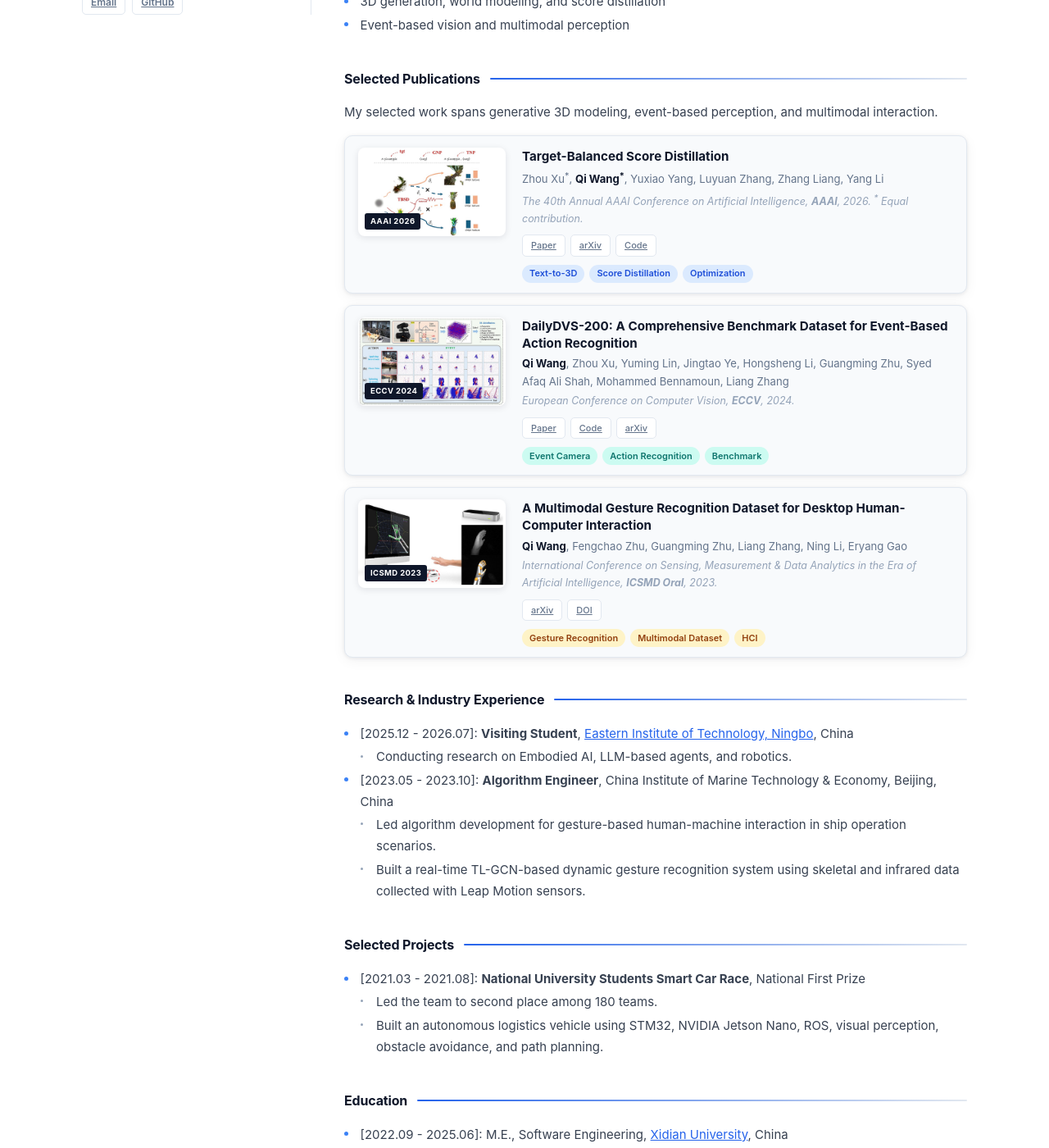
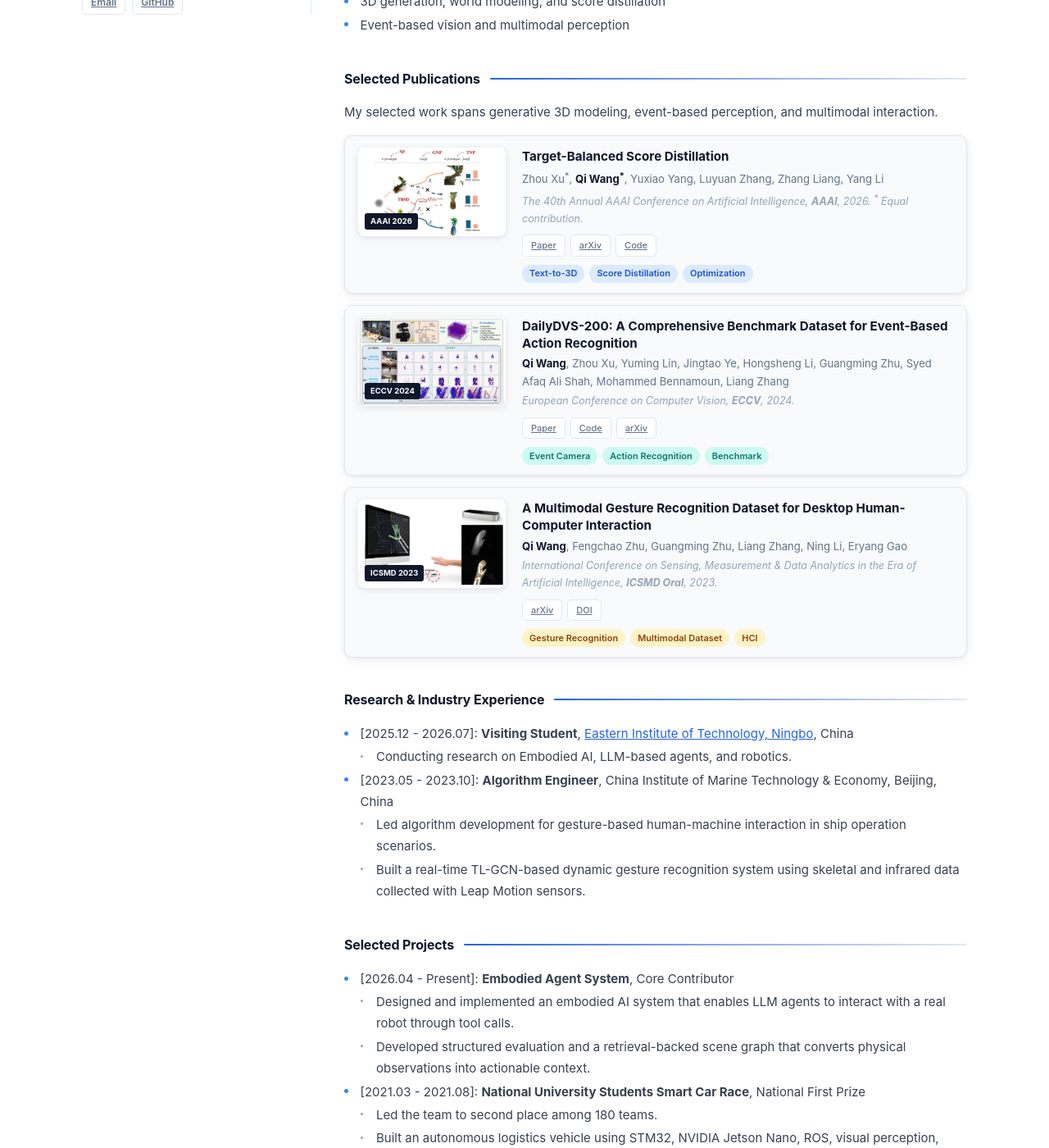
Before and after one commit to QiWang233/qiwang233.github.io, a Jekyll site: the page built from index.md, in a window 1280 px wide and 1400 px high, scrolled down 547 px. Shown: the whole window at 82% size. Built offline with Jekyll 4.4.1, drawn with Linux system fonts in a browser that asks for light colours; our own code applies the rules of GitHub Pages for plain Markdown files.

Commit message:
Add embodied agent project and improve dark mode

```diff
--- a/assets/css/style.scss
+++ b/assets/css/style.scss
@@ -343,7 +343,7 @@ section ul li ul li::before {
   font-family: Inter, sans-serif;
   font-size: 9.5px;
   font-weight: 700;
-  letter-spacing: 0.04em;
+  letter-spacing: 0;
   padding: 2px 7px;
 }
 
@@ -681,6 +681,16 @@ section ul li ul li::before {
     color: #f1f5f9;
   }
 
+  .publications ol.bibliography li .abbr abbr,
+  .badge {
+    background: #1e3a5f;
+    color: #fff;
+  }
+
+  .publications ol.bibliography li .periodical {
+    color: #94a3b8;
+  }
+
   .publications ol.bibliography li .title a:hover {
     color: #60a5fa;
   }
--- a/index.md
+++ b/index.md
@@ -32,6 +32,10 @@ Looking ahead, I am particularly interested in embodied intelligence and robotic
 
 ## Selected Projects
 
+- \[2026.04 - Present\]: **Embodied Agent System**, Core Contributor
+  - Designed and implemented an embodied AI system that enables LLM agents to interact with a real robot through tool calls.
+  - Developed structured evaluation and a retrieval-backed scene graph that converts physical observations into actionable context.
+
 - \[2021.03 - 2021.08\]: **National University Students Smart Car Race**, National First Prize
   - Led the team to second place among 180 teams.
   - Built an autonomous logistics vehicle using STM32, NVIDIA Jetson Nano, ROS, visual perception, obstacle avoidance, and path planning.
```
